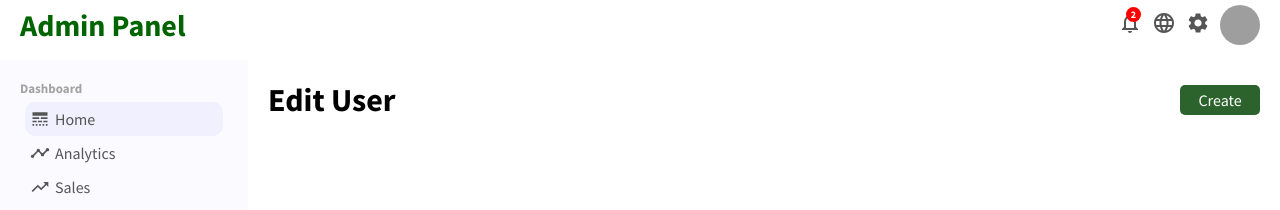
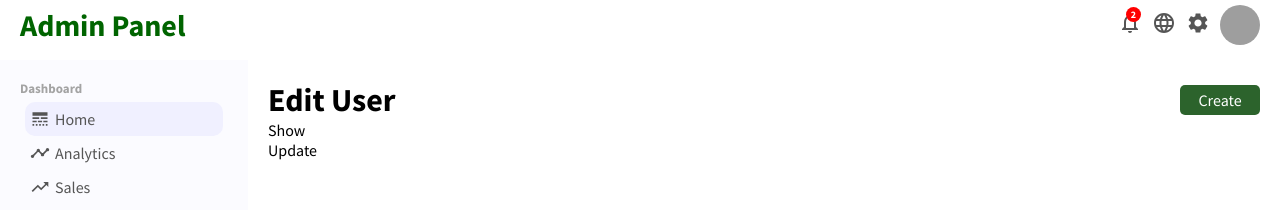
Before and after one commit to PJMantoss/admin_panel, a React (Create React App) app: page /user/1 in a window 1280 px wide. Shown: the top 210 px of the page. Built offline with nearby package versions, Linux system fonts and the light colour scheme; grey boxes are pictures that could not be loaded.

Commit message:
update User component

```diff
--- a/src/pages/user/User.js
+++ b/src/pages/user/User.js
@@ -8,6 +8,11 @@ function User() {
             <h1 className='userTitle'>Edit User</h1>
             <button className='userAddButton'>Create</button>
         </div>
+
+        <div className='userContainer'>
+            <div className='userShow'>Show</div>
+            <div className='userUpdate'>Update</div>
+        </div>
     </div>
   )
 }
```
